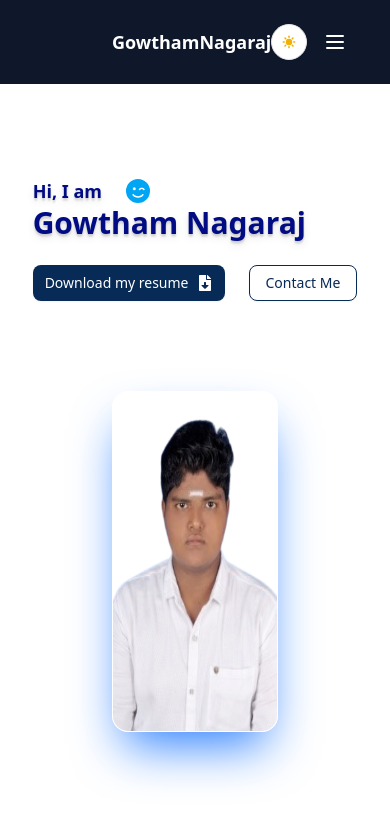
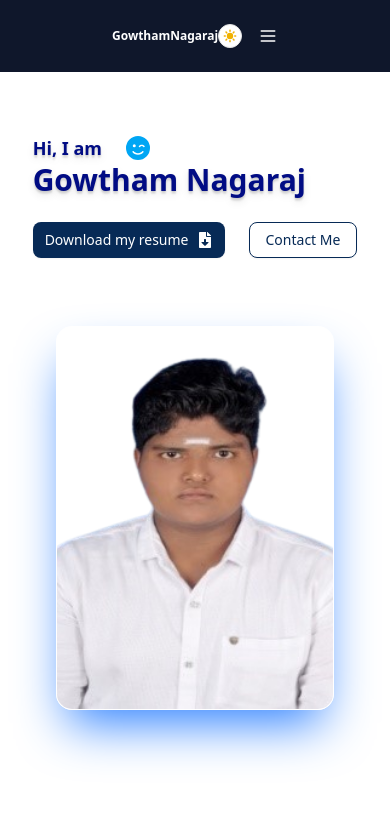
Before and after one commit to GowthamNagaraj/Portofolio-GowthamNaadi, a Next.js app in the folder gmndportofolio/: page / in a window 390 px wide. Shown: the top 822 px of the page. Built offline with nearby package versions, Linux system fonts and the light colour scheme.

Commit message:
Mobile view changes

```diff
--- a/gmndportofolio/src/app/ThemeToggle.jsx
+++ b/gmndportofolio/src/app/ThemeToggle.jsx
@@ -11,7 +11,7 @@ export default function ThemeToggle(){
     <Button
         variant="outline"
         size="icon"
-        className="rounded-full"
+        className="rounded-full md:w-8 md:h-8 w-6 h-6"
         onClick={()=> setTheme(theme === "light" ? "dark" : "light")}
     >
         <HiSun className="absolute h-10 w-10 text-yellow-500 rotate-0 scale-100 dark:-rotate-90 dark:scale-0 "/>
--- a/gmndportofolio/src/components/HeaderNav.jsx
+++ b/gmndportofolio/src/components/HeaderNav.jsx
@@ -38,12 +38,12 @@ const HeaderNav = () => {
             </nav>
 
             {/* Mobile Navigation */}
-            <nav className='md:hidden flex items-center justify-around'>
-                <h1 className='text-lg font-bold'>GowthamNagaraj</h1>
+            <nav className='md:hidden flex items-center justify-between'>
+                <h1 className='text-xs font-bold'>GowthamNagaraj</h1>
                 <div className="flex items-center space-x-4">
                     <ThemeToggle />
                     <button onClick={toggleMenu} className="text-white focus:outline-none">
-                        {menuOpen ? <HiX size={24} /> : <HiOutlineMenu size={24} />}
+                        {menuOpen ? <HiX size={20} /> : <HiOutlineMenu size={20} />}
                     </button>
                 </div>
             </nav>
@@ -52,10 +52,10 @@ const HeaderNav = () => {
             <div
                 className={`md:hidden absolute top-full left-0 w-full bg-slate-900 dark:bg-slate-800 transition-all duration-300 ease-in-out overflow-hidden ${menuOpen ? 'max-h-screen' : 'max-h-0'}`}
             >
-                <ul className='flex flex-col items-center justify-center p-4 space-y-4'>
+                <ul className='flex flex-col items-center justify-center space-y-4 p-4'>
                     {navItems.map((item) => (
                         <li key={item.id} onClick={toggleMenu}>
-                            <Link href={item.path} className={`block w-full text-start list-none cursor-pointer hover:text-blue-400 ${pathname === item.path ? 'text-red-500' : ''}`}>
+                            <Link href={item.path} className={`block w-full text-start list-none text-xs cursor-pointer hover:text-blue-400 ${pathname === item.path ? 'text-red-500' : ''}`}>
                                 {item.name}
                             </Link>
                         </li>
--- a/gmndportofolio/src/components/Hero.jsx
+++ b/gmndportofolio/src/components/Hero.jsx
@@ -8,7 +8,7 @@ import { Button } from './ui/button';
 
 const Hero = () => {
     return (
-        <div className='min-h-screen max-w-full grid grid-cols-1 md:grid-cols-2 justify-items-center px-28 md:p-28 lg:p-28 p-28 gap-6'>
+        <div className='min-h-screen max-w-full grid grid-cols-1 md:grid-cols-2 justify-items-center px-14 md:p-28 lg:p-28 p-28 gap-6'>
             <div className='flex flex-col items-start justify-center' data-aos="zoom-in">
                 <h1 className='flex items-center space-x-6 md:text-3xl sm:text-xl text-lg font-semibold text-shadow-lg dark:text-shadow-blue-600 text-[#010c84] dark:text-[#ffffff]' data-aos="fade-left">Hi, I am <FaFaceSmileWink className='text-sky-500 dark:text-sky-400 ml-6 md:text-5xl sm:text-3xl text-2xl' data-aos="fade-up"/></h1>
                 <h1 className='md:text-6xl sm:text-4xl text-3xl font-bold text-shadow-lg text-[#010c84] dark:text-[#ffffff] dark:text-shadow-blue-600' data-aos="fade-right">Gowtham Nagaraj</h1>
@@ -16,11 +16,11 @@ const Hero = () => {
                     <Button className="bg-[#072a56] text-[#ffffff] hover:bg-[#465f7c] cursor-pointer" data-aos="fade-down">Download my resume <FaFileDownload /></Button>
                     <Button variant="outline" className="text-[#072a56] border-[#072a56] cursor-pointer dark:border-white dark:text-white" data-aos="fade-up">Contact Me</Button></div>
             </div>
-            <div className='flex md:items-center' data-aos="flip-left">
+            <div className='flex items-center justify-center w-full h-full' data-aos="flip-left">
                 <Image
                     src={myImage}
                     alt='myImage'
-                    className='bg-transparent w-full md:w-72 shadow-2xl border-white border shadow-blue-500 rounded-2xl scale-100'
+                    className='bg-transparent shadow-2xl h-96 w-96 object-cover border-white border shadow-blue-500 rounded-2xl'
                 />
             </div>
         </div>
```
